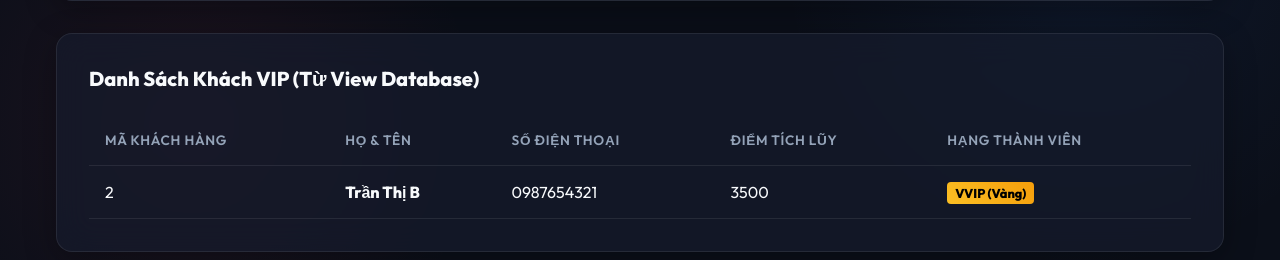
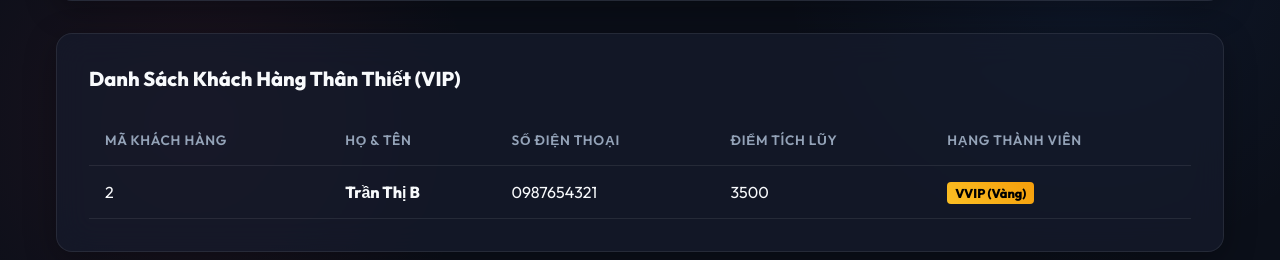
Before and after one commit to nmtoan883/Cinema_management, a Flask app: page /khachhang/ in a window 1280 px wide. Shown: the part 276-536 px from the top of the page. Run offline with Flask 3, Linux system fonts and the light colour scheme; the visitor is signed in with stand-in values (Sample User, id 1); data comes from the database, SQL or seed files in the repository; some libraries are stand-ins or nearby versions.

Commit message:
Remove raw database and view terminologies from frontend to improve user experience

```diff
--- a/templates/khach_hang/index.html
+++ b/templates/khach_hang/index.html
@@ -22,7 +22,7 @@
 </div>
 
 <div class="card">
-    <h2 class="inline-style-99" >Danh Sách Khách VIP (Từ View Database)</h2>
+    <h2 class="inline-style-99" >Danh Sách Khách Hàng Thân Thiết (VIP)</h2>
     {% if ds_vip %}
     <table>
         <thead>
--- a/templates/rap/index.html
+++ b/templates/rap/index.html
@@ -545,7 +545,7 @@
             </tbody>
         </table>
         {% else %}
-        <p class="empty-state">Chua co du lieu thong ke tu view v_ThongKePhongTheoCumRap.</p>
+        <p class="empty-state">Chưa có dữ liệu thống kê nào.</p>
         {% endif %}
     </section>
     {% endif %}
```
